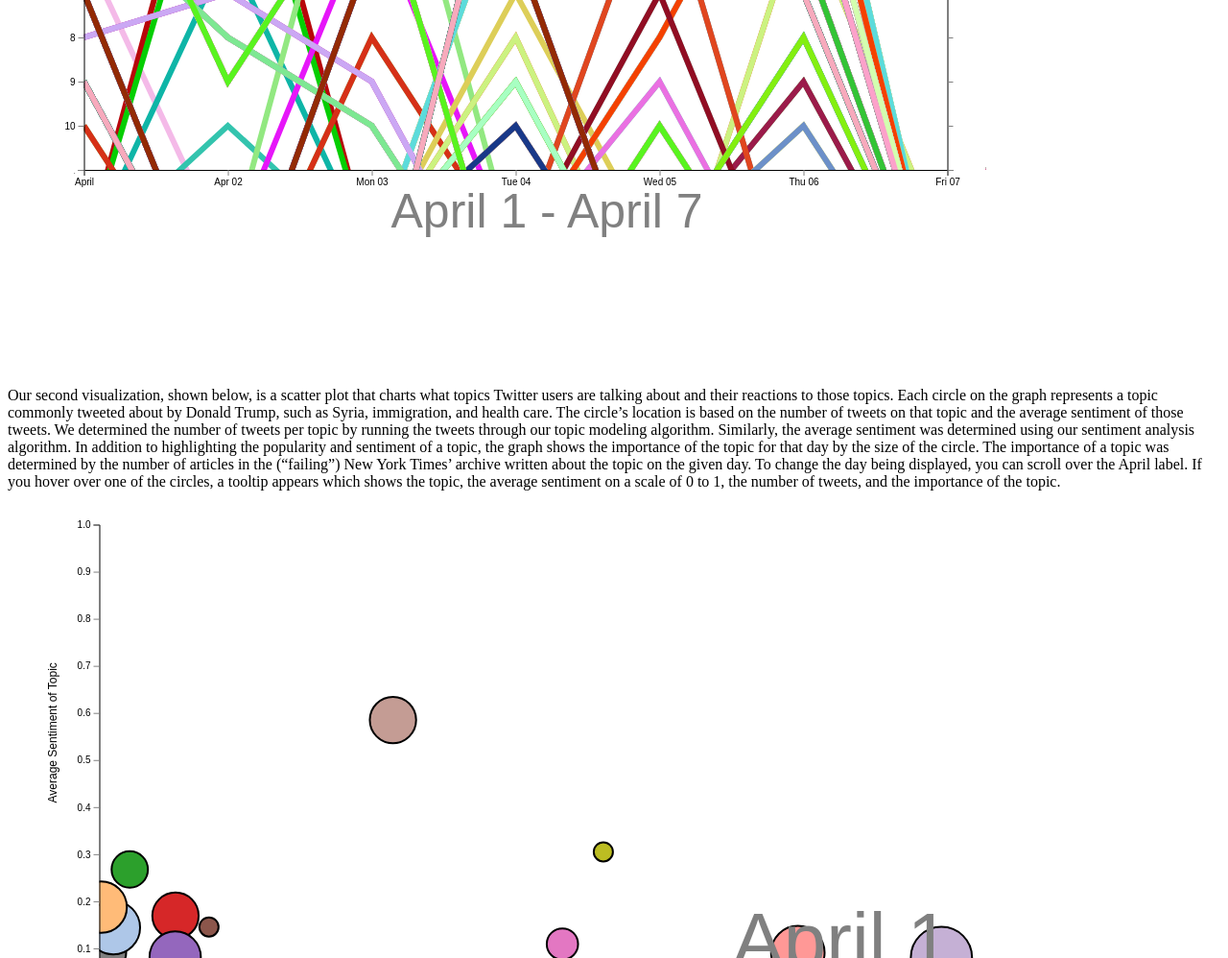
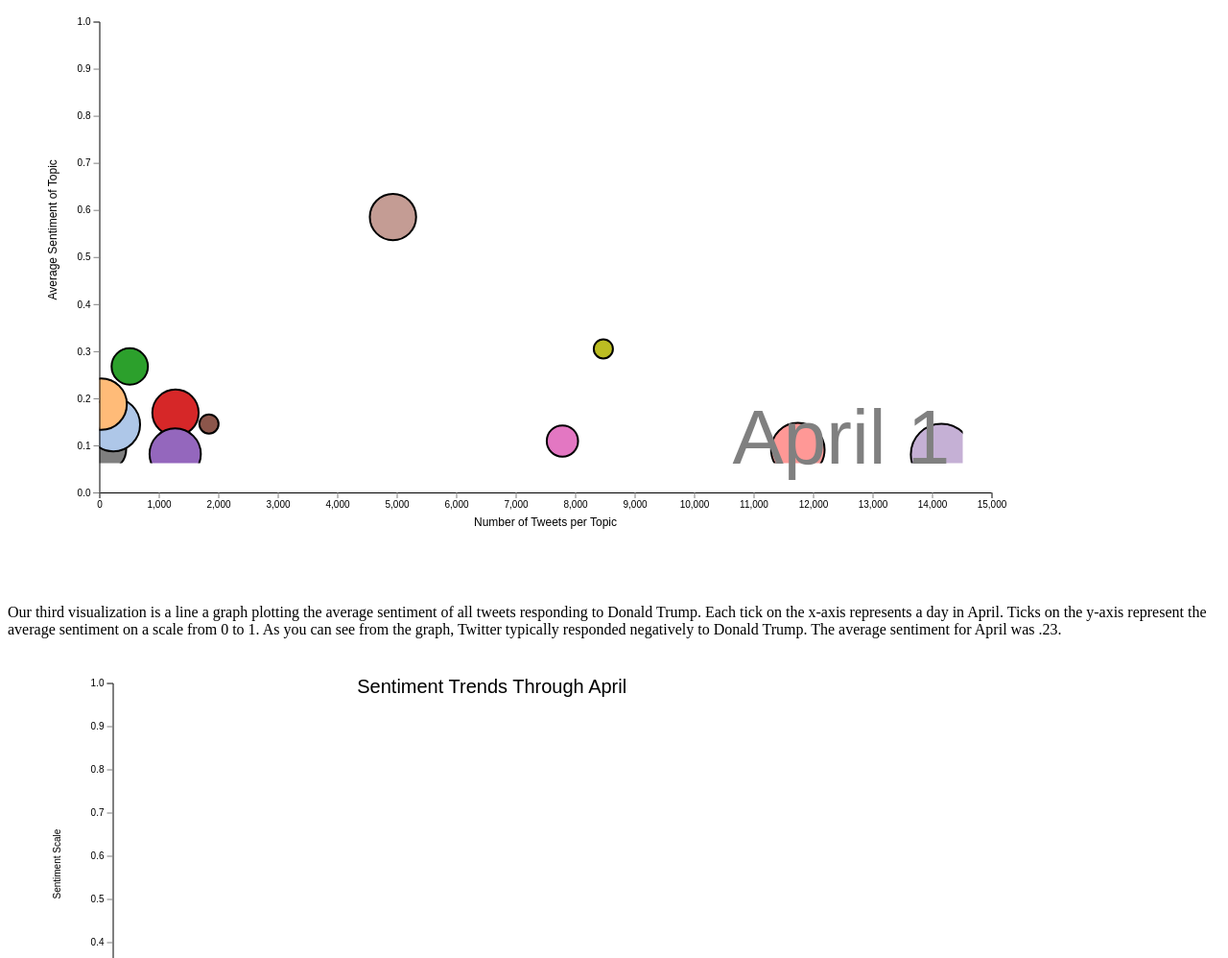
Before and after one commit to hhaysmit/hhaysmit.github.io, a plain HTML site: page index.html in a window 1280 px wide. Shown: the part 6850-7848 px from the top of the page at 96% size. Drawn offline with nearby package versions, Linux system fonts and the light colour scheme; no server answers.

Commit message:
Added sentiment graph

```diff
--- a/index.html
+++ b/index.html
@@ -88,6 +88,10 @@
             margin: .2cm .1cm 0cm .1cm;
             font-size: 10px;
         }
+            #averageSentiment {
+            	margin-left: 40px;
+            	height: 506px;
+        	}
         </style>
 </head>
 <body>
@@ -229,8 +233,7 @@
 <p>The other two critical parts of our project are machine learning algorithms. The first is necessary for the above visualization to work -- we need to actually gather the topic data! We need to be able to classify tweets by topic. We’ve got a machine learning algorithm that currently works on a training set that we made, and properly assigns a label (topic) to a tweet it is given.</p>
 <br>
 <p>The other machine learning algorithm we’ve got is a Twitter-bot based off of neural networks , that can take in a set of tweets and training data and create a response to Trump using the overall sentiment of the input Twitter data. The bot creates a new tweet that analyzes common bigrams and trigrams to write text that’s similar sentiment-wise. If most people today are tweeting negatively towards Trump, the Twitter-bot also tweets negatively, using many of the most popular words and phrases of the day.</p>
-<p id="chart"></p>
-<script type="text/javascript" src="names1.js"></script>
+<img src="topWords.png">
 <br>
 <br>
 <p>	The other two critical parts of our project are machine learning algorithms. The first is necessary for the above visualization to work -- we need to actually gather the topic data! We need to be able to classify tweets by topic. We’ve got a machine learning algorithm that currently works on a training set that we made, and properly assigns a label (topic) to a tweet it is given.</p>
@@ -252,5 +255,9 @@
 <p>Our second visualization, shown below, is a scatter plot that charts what topics Twitter users are talking about and their reactions to those topics. Each circle on the graph represents a topic commonly tweeted about by Donald Trump, such as Syria, immigration, and health care. The circle’s location is based on the number of tweets on that topic and the average sentiment of those tweets. We determined the number of tweets per topic by running the tweets through our topic modeling algorithm. Similarly, the average sentiment was determined using our sentiment analysis algorithm. In addition to highlighting the popularity and sentiment of a topic, the graph shows the importance of the topic for that day by the size of the circle. The importance of a topic was determined by the number of articles in the (“failing”) New York Times’ archive written about the topic on the given day. To change the day being displayed, you can scroll over the April label. If you hover over one of the circles, a tooltip appears which shows the topic, the average sentiment on a scale of 0 to 1, the number of tweets, and the importance of the topic. </p>
 <div id="sentimentTopic"></div>
 <script type="text/javascript" src="nations.js"></script>
+
+<p>Our third visualization is a line a graph plotting the average sentiment of all tweets responding to Donald Trump. Each tick on the x-axis represents a day in April. Ticks on the y-axis represent the average sentiment on a scale from 0 to 1. As you can see from the graph, Twitter typically responded negatively to Donald Trump. The average sentiment for April was .23.</p>
+<p id="averageSentiment"></p>
+      <script type="text/javascript" src="sentimentGraph.js"></script>
 </body>
 </html>
--- /dev/null
+++ b/sentimentGraph.js
@@ -0,0 +1,46 @@
+			var margin = {top: 30.5, right: 150.5, bottom: 19.5, left: 69.5};
+			var width = 960 - margin.right;
+			var height = 500 - margin.top - margin.bottom;
+
+			var svg = d3.select("#averageSentiment").append("svg")
+    				.attr("width", width + margin.left + margin.right)
+    				.attr("height", height + margin.top + margin.bottom)
+    				.append("g")
+    				.attr("transform", "translate(" + margin.left + "," + margin.top + ")");
+
+
+    		var dateFormat = d3.timeParse("%Y-%m-%d");
+    		d3.json("averageSentiments.json", function(data) {
+
+
+    			var xScale = d3.scaleTime().domain([dateFormat("2017-4-1"), dateFormat("2017-4-30")]).range([0, width])
+				  var yScale = d3.scaleLinear().domain([0, 1]).range([height, 0]);
+
+
+          //Set up x and y axis
+				  var xAxis = d3.axisBottom(xScale),
+    				yAxis = d3.axisLeft(yScale);
+
+				  svg.append("g").call(yAxis);
+  				svg.append("g").attr("transform", "translate(0, " + height + ")").call(xAxis);
+
+          svg.append("text").attr("x", -height/2).attr("y", -55).text("Sentiment Scale").attr("transform",
+            "rotate(270)").attr("text-anchor", "midde")
+
+          svg.append("text").attr("x", width/2-150).attr("y", 10).text("Sentiment Trends Through April").style("font-size", "20px")
+          //Draw lines
+  				var pos_line = d3.line()
+  						.x(function(d){
+  							return xScale(dateFormat("2017-4-"+d.day));
+  						})
+  						.y(function(d){
+  							return yScale(d.average);
+  						})
+
+
+  				svg.append("path").attr("class", "positive")
+  					.attr("d", pos_line(data))
+  					.attr("fill", "none")
+  					.attr("stroke", "blue");
+
+    		 })
```
